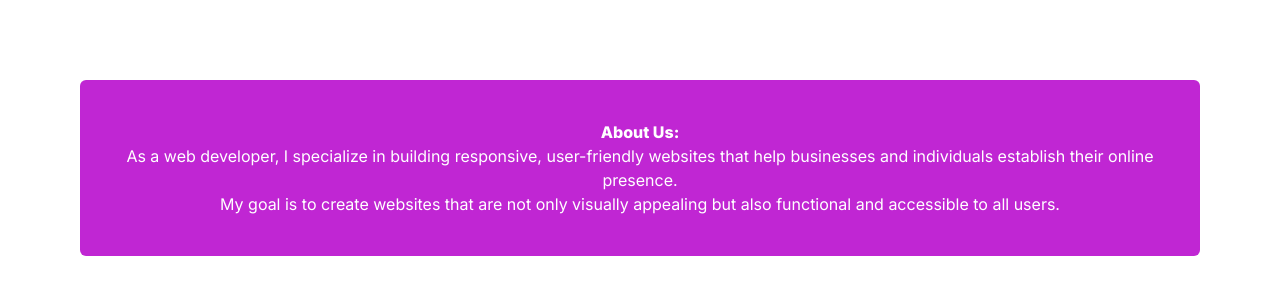
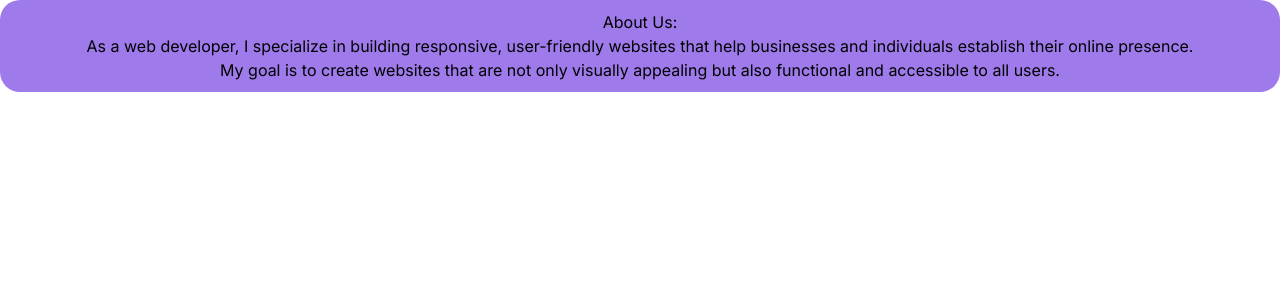
Before and after one commit to Kahkashan25SH/1st-Assignment-Next.js-, a Next.js app: page /about in a window 1280 px wide. Shown: the top 300 px of the page. Built offline with nearby package versions, Linux system fonts and the light colour scheme.

Commit message:
page.tsx

```diff
--- a/app/about/page.tsx
+++ b/app/about/page.tsx
@@ -2,8 +2,8 @@ import Link from "next/link"
 
 const About: React.FC = () => {
     return (
-    <div className="bg-fuchsia-600 text-white pt-10 pb-10 text-center m-20 rounded-md">
-        <h1 className="font-extrabold"> About Us:</h1>
+    <div>
+        <h1> About Us:</h1>
       <p>
         As a web developer, I specialize in building responsive, user-friendly websites that help businesses and individuals establish their online presence. <br /> My goal is to create websites that are not only visually appealing but also functional and accessible to all users.
       </p>
```
